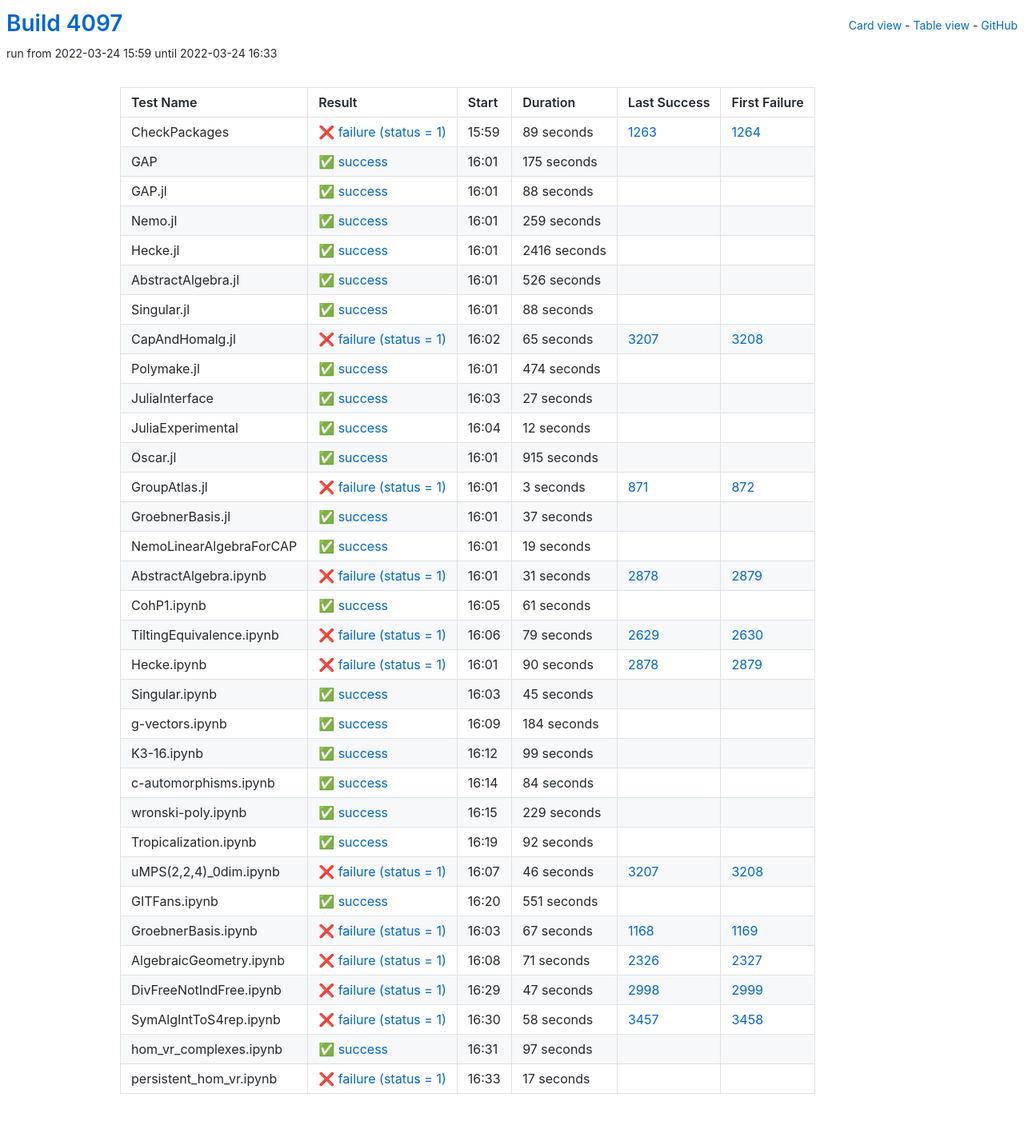
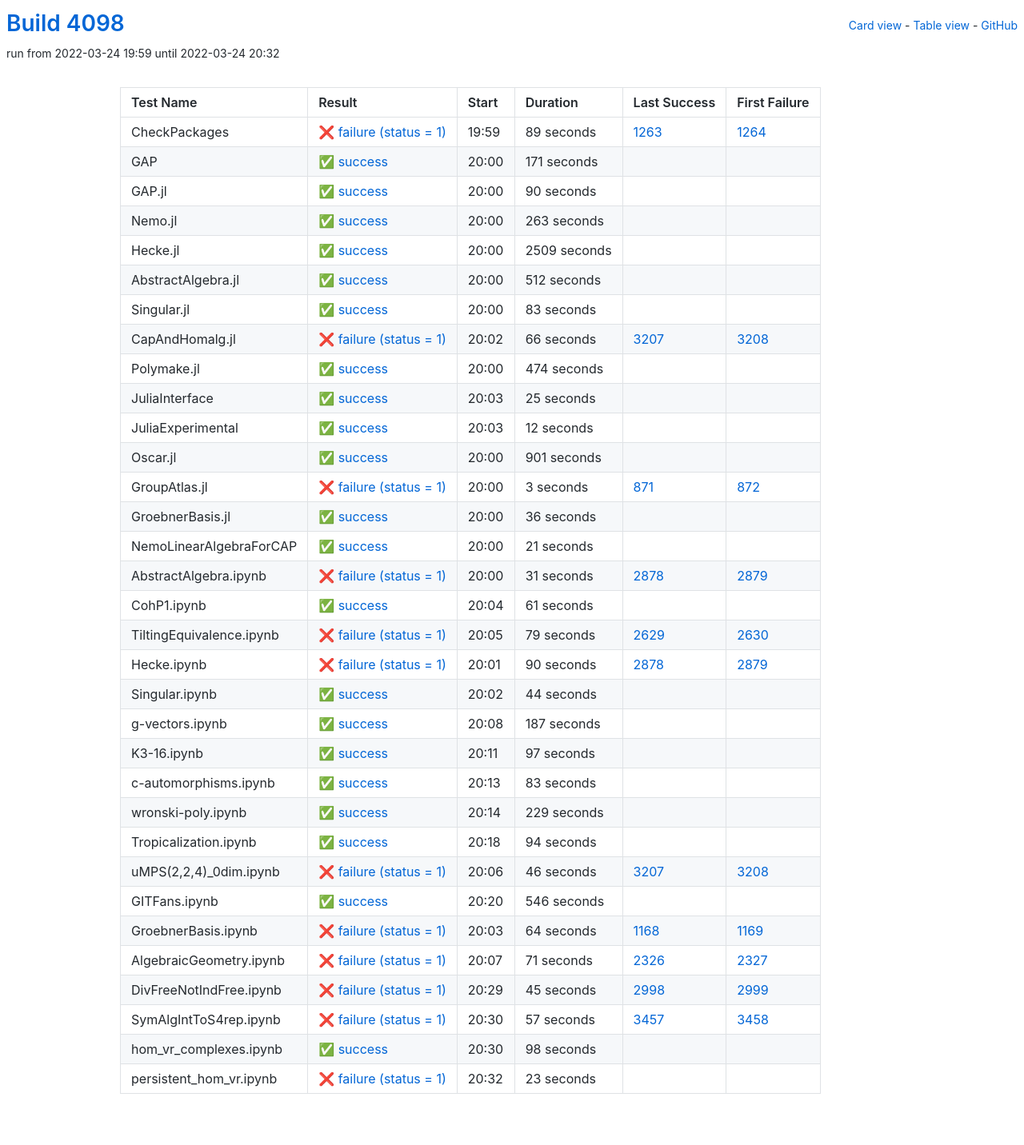
Before and after one commit to oscar-system/oscar-ci-status-stable, a Jekyll site: the page built from table.html, in a window 1280 px wide. Shown: the whole page at 80% size. Built offline with Jekyll 4.4.1, drawn with Linux system fonts in a browser that asks for light colours.

Commit message:
Build #4098

```diff
--- a/_data/ci.yml
+++ b/_data/ci.yml
@@ -1,6 +1,6 @@
 ---
-build: 4097
-build_url: https://oscarci.mathematik.uni-kl.de/job/oscar-stable/4097/
+build: 4098
+build_url: https://oscarci.mathematik.uni-kl.de/job/oscar-stable/4098/
 job: oscar-stable
 organization: oscar-system
 repo: oscar-ci-status-stable
@@ -8,8 +8,8 @@ repourl: https://github.com/oscar-system/oscar-ci-status-stable
 tests:
 - name: CheckPackages
   id: checkpackages
-  log: https://oscarci.mathematik.uni-kl.de/job/oscar-stable/4097/artifact/logs/build-4097/CheckPackages.log
-  start: 2022-03-24 15:59
+  log: https://oscarci.mathematik.uni-kl.de/job/oscar-stable/4098/artifact/logs/build-4098/CheckPackages.log
+  start: 2022-03-24 19:59
   success: false
   exitcode: 1
   status: failure
@@ -20,92 +20,92 @@ tests:
   first_failure_url: https://oscarci.mathematik.uni-kl.de/job/oscar-stable/1264/
 - name: GAP
   id: gap
-  log: https://oscarci.mathematik.uni-kl.de/job/oscar-stable/4097/artifact/logs/build-4097/GAP.log
-  start: 2022-03-24 16:01
+  log: https://oscarci.mathematik.uni-kl.de/job/oscar-stable/4098/artifact/logs/build-4098/GAP.log
+  start: 2022-03-24 20:00
   success: true
   exitcode: 0
   status: success
-  duration: 175
+  duration: 171
   last_success: false
   last_success_url:
   first_failure: false
   first_failure_url:
 - name: GAP.jl
   id: gap-jl
-  log: https://oscarci.mathematik.uni-kl.de/job/oscar-stable/4097/artifact/logs/build-4097/GAP.jl.log
-  start: 2022-03-24 16:01
+  log: https://oscarci.mathematik.uni-kl.de/job/oscar-stable/4098/artifact/logs/build-4098/GAP.jl.log
+  start: 2022-03-24 20:00
   success: true
   exitcode: 0
   status: success
-  duration: 88
+  duration: 90
   last_success: false
   last_success_url:
   first_failure: false
   first_failure_url:
 - name: Nemo.jl
   id: nemo-jl
-  log: https://oscarci.mathematik.uni-kl.de/job/oscar-stable/4097/artifact/logs/build-4097/Nemo.jl.log
-  start: 2022-03-24 16:01
+  log: https://oscarci.mathematik.uni-kl.de/job/oscar-stable/4098/artifact/logs/build-4098/Nemo.jl.log
+  start: 2022-03-24 20:00
   success: true
   exitcode: 0
   status: success
-  duration: 259
+  duration: 263
   last_success: false
   last_success_url:
   first_failure: false
   first_failure_url:
 - name: Hecke.jl
   id: hecke-jl
-  log: https://oscarci.mathematik.uni-kl.de/job/oscar-stable/4097/artifact/logs/build-4097/Hecke.jl.log
-  start: 2022-03-24 16:01
+  log: https://oscarci.mathematik.uni-kl.de/job/oscar-stable/4098/artifact/logs/build-4098/Hecke.jl.log
+  start: 2022-03-24 20:00
   success: true
   exitcode: 0
   status: success
-  duration: 2416
+  duration: 2509
   last_success: false
   last_success_url:
   first_failure: false
   first_failure_url:
 - name: AbstractAlgebra.jl
   id: abstractalgebra-jl
-  log: https://oscarci.mathematik.uni-kl.de/job/oscar-stable/4097/artifact/logs/build-4097/AbstractAlgebra.jl.log
-  start: 2022-03-24 16:01
+  log: https://oscarci.mathematik.uni-kl.de/job/oscar-stable/4098/artifact/logs/build-4098/AbstractAlgebra.jl.log
+  start: 2022-03-24 20:00
   success: true
   exitcode: 0
   status: success
-  duration: 526
+  duration: 512
   last_success: false
   last_success_url:
   first_failure: false
   first_failure_url:
 - name: Singular.jl
   id: singular-jl
-  log: https://oscarci.mathematik.uni-kl.de/job/oscar-stable/4097/artifact/logs/build-4097/Singular.jl.log
-  start: 2022-03-24 16:01
+  log: https://oscarci.mathematik.uni-kl.de/job/oscar-stable/4098/artifact/logs/build-4098/Singular.jl.log
+  start: 2022-03-24 20:00
   success: true
   exitcode: 0
   status: success
-  duration: 88
+  duration: 83
   last_success: false
   last_success_url:
   first_failure: false
   first_failure_url:
 - name: CapAndHomalg.jl
   id: capandhomalg-jl
-  log: https://oscarci.mathematik.uni-kl.de/job/oscar-stable/4097/artifact/logs/build-4097/CapAndHomalg.jl.log
-  start: 2022-03-24 16:02
+  log: https://oscarci.mathematik.uni-kl.de/job/oscar-stable/4098/artifact/logs/build-4098/CapAndHomalg.jl.log
+  start: 2022-03-24 20:02
   success: false
   exitcode: 1
   status: failure
-  duration: 65
+  duration: 66
   last_success: 3207
   last_success_url: https://oscarci.mathematik.uni-kl.de/job/oscar-stable/3207/
   first_failure: 3208
   first_failure_url: https://oscarci.mathematik.uni-kl.de/job/oscar-stable/3208/
 - name: Polymake.jl
   id: polymake-jl
-  log: https://oscarci.mathematik.uni-kl.de/job/oscar-stable/4097/artifact/logs/build-4097/Polymake.jl.log
-  start: 2022-03-24 16:01
+  log: https://oscarci.mathematik.uni-kl.de/job/oscar-stable/4098/artifact/logs/build-4098/Polymake.jl.log
+  start: 2022-03-24 20:00
   success: true
   exitcode: 0
   status: success
@@ -116,20 +116,20 @@ tests:
   first_failure_url:
 - name: JuliaInterface
   id: juliainterface
-  log: https://oscarci.mathematik.uni-kl.de/job/oscar-stable/4097/artifact/logs/build-4097/JuliaInterface.log
-  start: 2022-03-24 16:03
+  log: https://oscarci.mathematik.uni-kl.de/job/oscar-stable/4098/artifact/logs/build-4098/JuliaInterface.log
+  start: 2022-03-24 20:03
   success: true
   exitcode: 0
   status: success
-  duration: 27
+  duration: 25
   last_success: false
   last_success_url:
   first_failure: false
   first_failure_url:
 - name: JuliaExperimental
   id: juliaexperimental
-  log: https://oscarci.mathematik.uni-kl.de/job/oscar-stable/4097/artifact/logs/build-4097/JuliaExperimental.log
-  start: 2022-03-24 16:04
+  log: https://oscarci.mathematik.uni-kl.de/job/oscar-stable/4098/artifact/logs/build-4098/JuliaExperimental.log
+  start: 2022-03-24 20:03
   success: true
   exitcode: 0
   status: success
@@ -140,20 +140,20 @@ tests:
   first_failure_url:
 - name: Oscar.jl
   id: oscar-jl
-  log: https://oscarci.mathematik.uni-kl.de/job/oscar-stable/4097/artifact/logs/build-4097/Oscar.jl.log
-  start: 2022-03-24 16:01
+  log: https://oscarci.mathematik.uni-kl.de/job/oscar-stable/4098/artifact/logs/build-4098/Oscar.jl.log
+  start: 2022-03-24 20:00
   success: true
   exitcode: 0
   status: success
-  duration: 915
+  duration: 901
   last_success: false
   last_success_url:
   first_failure: false
   first_failure_url:
 - name: GroupAtlas.jl
   id: groupatlas-jl
-  log: https://oscarci.mathematik.uni-kl.de/job/oscar-stable/4097/artifact/logs/build-4097/GroupAtlas.jl.log
-  start: 2022-03-24 16:01
+  log: https://oscarci.mathematik.uni-kl.de/job/oscar-stable/4098/artifact/logs/build-4098/GroupAtlas.jl.log
+  start: 2022-03-24 20:00
   success: false
   exitcode: 1
   status: failure
@@ -164,32 +164,32 @@ tests:
   first_failure_url: https://oscarci.mathematik.uni-kl.de/job/oscar-stable/872/
 - name: GroebnerBasis.jl
   id: groebnerbasis-jl
-  log: https://oscarci.mathematik.uni-kl.de/job/oscar-stable/4097/artifact/logs/build-4097/GroebnerBasis.jl.log
-  start: 2022-03-24 16:01
+  log: https://oscarci.mathematik.uni-kl.de/job/oscar-stable/4098/artifact/logs/build-4098/GroebnerBasis.jl.log
+  start: 2022-03-24 20:00
   success: true
   exitcode: 0
   status: success
-  duration: 37
+  duration: 36
   last_success: false
   last_success_url:
   first_failure: false
   first_failure_url:
 - name: NemoLinearAlgebraForCAP
   id: nemolinearalgebraforcap
-  log: https://oscarci.mathematik.uni-kl.de/job/oscar-stable/4097/artifact/logs/build-4097/NemoLinearAlgebraForCAP.log
-  start: 2022-03-24 16:01
+  log: https://oscarci.mathematik.uni-kl.de/job/oscar-stable/4098/artifact/logs/build-4098/NemoLinearAlgebraForCAP.log
+  start: 2022-03-24 20:00
   success: true
   exitcode: 0
   status: success
-  duration: 19
+  duration: 21
   last_success: false
   last_success_url:
   first_failure: false
   first_failure_url:
 - name: AbstractAlgebra.ipynb
   id: abstractalgebra-ipynb
-  log: https://oscarci.mathematik.uni-kl.de/job/oscar-stable/4097/artifact/logs/build-4097/AbstractAlgebra.ipynb.log
-  start: 2022-03-24 16:01
+  log: https://oscarci.mathematik.uni-kl.de/job/oscar-stable/4098/artifact/logs/build-4098/AbstractAlgebra.ipynb.log
+  start: 2022-03-24 20:00
   success: false
   exitcode: 1
   status: failure
@@ -200,8 +200,8 @@ tests:
   first_failure_url: https://oscarci.mathematik.uni-kl.de/job/oscar-stable/2879/
 - name: CohP1.ipynb
   id: cohp1-ipynb
-  log: https://oscarci.mathematik.uni-kl.de/job/oscar-stable/4097/artifact/logs/build-4097/CohP1.ipynb.log
-  start: 2022-03-24 16:05
+  log: https://oscarci.mathematik.uni-kl.de/job/oscar-stable/4098/artifact/logs/build-4098/CohP1.ipynb.log
+  start: 2022-03-24 20:04
   success: true
   exitcode: 0
   status: success
@@ -212,8 +212,8 @@ tests:
   first_failure_url:
 - name: TiltingEquivalence.ipynb
   id: tiltingequivalence-ipynb
-  log: https://oscarci.mathematik.uni-kl.de/job/oscar-stable/4097/artifact/logs/build-4097/TiltingEquivalence.ipynb.log
-  start: 2022-03-24 16:06
+  log: https://oscarci.mathematik.uni-kl.de/job/oscar-stable/4098/artifact/logs/build-4098/TiltingEquivalence.ipynb.log
+  start: 2022-03-24 20:05
   success: false
   exitcode: 1
   status: failure
@@ -224,8 +224,8 @@ tests:
   first_failure_url: https://oscarci.mathematik.uni-kl.de/job/oscar-stable/2630/
 - name: Hecke.ipynb
   id: hecke-ipynb
-  log: https://oscarci.mathematik.uni-kl.de/job/oscar-stable/4097/artifact/logs/build-4097/Hecke.ipynb.log
-  start: 2022-03-24 16:01
+  log: https://oscarci.mathematik.uni-kl.de/job/oscar-stable/4098/artifact/logs/build-4098/Hecke.ipynb.log
+  start: 2022-03-24 20:01
   success: false
   exitcode: 1
   status: failure
@@ -236,56 +236,56 @@ tests:
   first_failure_url: https://oscarci.mathematik.uni-kl.de/job/oscar-stable/2879/
 - name: Singular.ipynb
   id: singular-ipynb
-  log: https://oscarci.mathematik.uni-kl.de/job/oscar-stable/4097/artifact/logs/build-4097/Singular.ipynb.log
-  start: 2022-03-24 16:03
+  log: https://oscarci.mathematik.uni-kl.de/job/oscar-stable/4098/artifact/logs/build-4098/Singular.ipynb.log
+  start: 2022-03-24 20:02
   success: true
   exitcode: 0
   status: success
-  duration: 45
+  duration: 44
   last_success: false
   last_success_url:
   first_failure: false
   first_failure_url:
 - name: g-vectors.ipynb
   id: g-vectors-ipynb
-  log: https://oscarci.mathematik.uni-kl.de/job/oscar-stable/4097/artifact/logs/build-4097/g-vectors.ipynb.log
-  start: 2022-03-24 16:09
+  log: https://oscarci.mathematik.uni-kl.de/job/oscar-stable/4098/artifact/logs/build-4098/g-vectors.ipynb.log
+  start: 2022-03-24 20:08
   success: true
   exitcode: 0
   status: success
-  duration: 184
+  duration: 187
   last_success: false
   last_success_url:
   first_failure: false
   first_failure_url:
 - name: K3-16.ipynb
   id: k3-16-ipynb
-  log: https://oscarci.mathematik.uni-kl.de/job/oscar-stable/4097/artifact/logs/build-4097/K3-16.ipynb.log
-  start: 2022-03-24 16:12
+  log: https://oscarci.mathematik.uni-kl.de/job/oscar-stable/4098/artifact/logs/build-4098/K3-16.ipynb.log
+  start: 2022-03-24 20:11
   success: true
   exitcode: 0
   status: success
-  duration: 99
+  duration: 97
   last_success: false
   last_success_url:
   first_failure: false
   first_failure_url:
 - name: c-automorphisms.ipynb
   id: c-automorphisms-ipynb
-  log: https://oscarci.mathematik.uni-kl.de/job/oscar-stable/4097/artifact/logs/build-4097/c-automorphisms.ipynb.log
-  start: 2022-03-24 16:14
+  log: https://oscarci.mathematik.uni-kl.de/job/oscar-stable/4098/artifact/logs/build-4098/c-automorphisms.ipynb.log
+  start: 2022-03-24 20:13
   success: true
   exitcode: 0
   status: success
-  duration: 84
+  duration: 83
   last_success: false
   last_success_url:
   first_failure: false
   first_failure_url:
 - name: wronski-poly.ipynb
   id: wronski-poly-ipynb
-  log: https://oscarci.mathematik.uni-kl.de/job/oscar-stable/4097/artifact/logs/build-4097/wronski-poly.ipynb.log
-  start: 2022-03-24 16:15
+  log: https://oscarci.mathematik.uni-kl.de/job/oscar-stable/4098/artifact/logs/build-4098/wronski-poly.ipynb.log
+  start: 2022-03-24 20:14
   success: true
   exitcode: 0
   status: success
@@ -296,20 +296,20 @@ tests:
   first_failure_url:
 - name: Tropicalization.ipynb
   id: tropicalization-ipynb
-  log: https://oscarci.mathematik.uni-kl.de/job/oscar-stable/4097/artifact/logs/build-4097/Tropicalization.ipynb.log
-  start: 2022-03-24 16:19
+  log: https://oscarci.mathematik.uni-kl.de/job/oscar-stable/4098/artifact/logs/build-4098/Tropicalization.ipynb.log
+  start: 2022-03-24 20:18
   success: true
   exitcode: 0
   status: success
-  duration: 92
+  duration: 94
   last_success: false
   last_success_url:
   first_failure: false
   first_failure_url:
 - name: uMPS(2,2,4)_0dim.ipynb
   id: umps-2-2-4-0dim-ipynb
-  log: https://oscarci.mathematik.uni-kl.de/job/oscar-stable/4097/artifact/logs/build-4097/uMPS-2-2-4-_0dim.ipynb.log
-  start: 2022-03-24 16:07
+  log: https://oscarci.mathematik.uni-kl.de/job/oscar-stable/4098/artifact/logs/build-4098/uMPS-2-2-4-_0dim.ipynb.log
+  start: 2022-03-24 20:06
   success: false
   exitcode: 1
   status: failure
@@ -320,32 +320,32 @@ tests:
   first_failure_url: https://oscarci.mathematik.uni-kl.de/job/oscar-stable/3208/
 - name: GITFans.ipynb
   id: gitfans-ipynb
-  log: https://oscarci.mathematik.uni-kl.de/job/oscar-stable/4097/artifact/logs/build-4097/GITFans.ipynb.log
-  start: 2022-03-24 16:20
+  log: https://oscarci.mathematik.uni-kl.de/job/oscar-stable/4098/artifact/logs/build-4098/GITFans.ipynb.log
+  start: 2022-03-24 20:20
   success: true
   exitcode: 0
   status: success
-  duration: 551
+  duration: 546
   last_success: false
   last_success_url:
   first_failure: false
   first_failure_url:
 - name: GroebnerBasis.ipynb
   id: groebnerbasis-ipynb
-  log: https://oscarci.mathematik.uni-kl.de/job/oscar-stable/4097/artifact/logs/build-4097/GroebnerBasis.ipynb.log
-  start: 2022-03-24 16:03
+  log: https://oscarci.mathematik.uni-kl.de/job/oscar-stable/4098/artifact/logs/build-4098/GroebnerBasis.ipynb.log
+  start: 2022-03-24 20:03
   success: false
   exitcode: 1
   status: failure
-  duration: 67
+  duration: 64
   last_success: 1168
   last_success_url: https://oscarci.mathematik.uni-kl.de/job/oscar-stable/1168/
   first_failure: 1169
   first_failure_url: https://oscarci.mathematik.uni-kl.de/job/oscar-stable/1169/
 - name: AlgebraicGeometry.ipynb
   id: algebraicgeometry-ipynb
-  log: https://oscarci.mathematik.uni-kl.de/job/oscar-stable/4097/artifact/logs/build-4097/AlgebraicGeometry.ipynb.log
-  start: 2022-03-24 16:08
+  log: https://oscarci.mathematik.uni-kl.de/job/oscar-stable/4098/artifact/logs/build-4098/AlgebraicGeometry.ipynb.log
+  start: 2022-03-24 20:07
   success: false
   exitcode: 1
   status: failure
@@ -356,48 +356,48 @@ tests:
   first_failure_url: https://oscarci.mathematik.uni-kl.de/job/oscar-stable/2327/
 - name: DivFreeNotIndFree.ipynb
   id: divfreenotindfree-ipynb
-  log: https://oscarci.mathematik.uni-kl.de/job/oscar-stable/4097/artifact/logs/build-4097/DivFreeNotIndFree.ipynb.log
-  start: 2022-03-24 16:29
+  log: https://oscarci.mathematik.uni-kl.de/job/oscar-stable/4098/artifact/logs/build-4098/DivFreeNotIndFree.ipynb.log
+  start: 2022-03-24 20:29
   success: false
   exitcode: 1
   status: failure
-  duration: 47
+  duration: 45
   last_success: 2998
   last_success_url: https://oscarci.mathematik.uni-kl.de/job/oscar-stable/2998/
   first_failure: 2999
   first_failure_url: https://oscarci.mathematik.uni-kl.de/job/oscar-stable/2999/
 - name: SymAlgIntToS4rep.ipynb
   id: symalginttos4rep-ipynb
-  log: https://oscarci.mathematik.uni-kl.de/job/oscar-stable/4097/artifact/logs/build-4097/SymAlgIntToS4rep.ipynb.log
-  start: 2022-03-24 16:30
+  log: https://oscarci.mathematik.uni-kl.de/job/oscar-stable/4098/artifact/logs/build-4098/SymAlgIntToS4rep.ipynb.log
+  start: 2022-03-24 20:30
   success: false
   exitcode: 1
   status: failure
-  duration: 58
+  duration: 57
   last_success: 3457
   last_success_url: https://oscarci.mathematik.uni-kl.de/job/oscar-stable/3457/
   first_failure: 3458
   first_failure_url: https://oscarci.mathematik.uni-kl.de/job/oscar-stable/3458/
 - name: hom_vr_complexes.ipynb
   id: hom-vr-complexes-ipynb
-  log: https://oscarci.mathematik.uni-kl.de/job/oscar-stable/4097/artifact/logs/build-4097/hom_vr_complexes.ipynb.log
-  start: 2022-03-24 16:31
+  log: https://oscarci.mathematik.uni-kl.de/job/oscar-stable/4098/artifact/logs/build-4098/hom_vr_complexes.ipynb.log
+  start: 2022-03-24 20:30
   success: true
   exitcode: 0
   status: success
-  duration: 97
+  duration: 98
   last_success: false
   last_success_url:
   first_failure: false
   first_failure_url:
 - name: persistent_hom_vr.ipynb
   id: persistent-hom-vr-ipynb
-  log: https://oscarci.mathematik.uni-kl.de/job/oscar-stable/4097/artifact/logs/build-4097/persistent_hom_vr.ipynb.log
-  start: 2022-03-24 16:33
+  log: https://oscarci.mathematik.uni-kl.de/job/oscar-stable/4098/artifact/logs/build-4098/persistent_hom_vr.ipynb.log
+  start: 2022-03-24 20:32
   success: false
   exitcode: 1
   status: failure
-  duration: 17
+  duration: 23
   last_success: false
   last_success_url:
   first_failure: false
```
Also changed, not shown: README.md.
